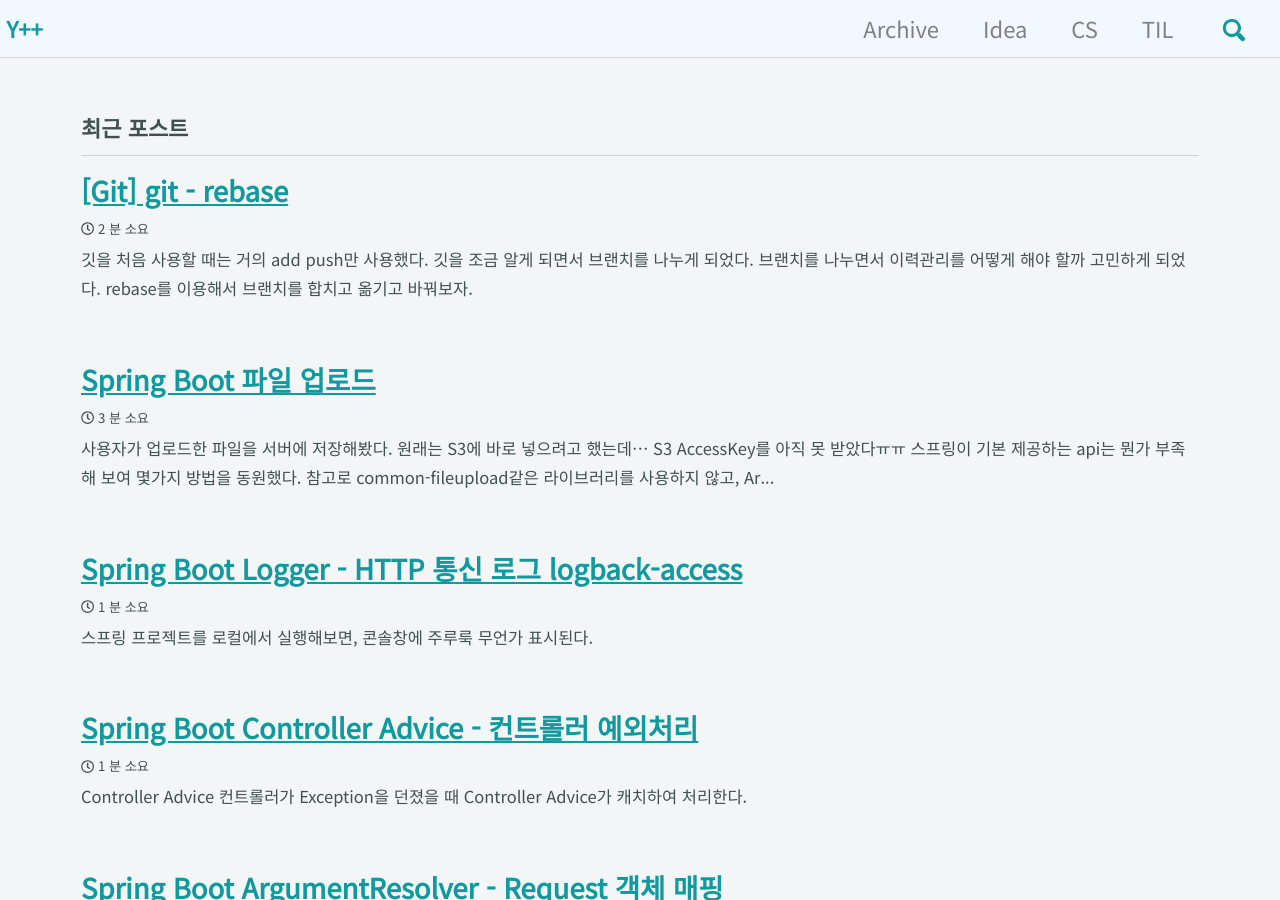
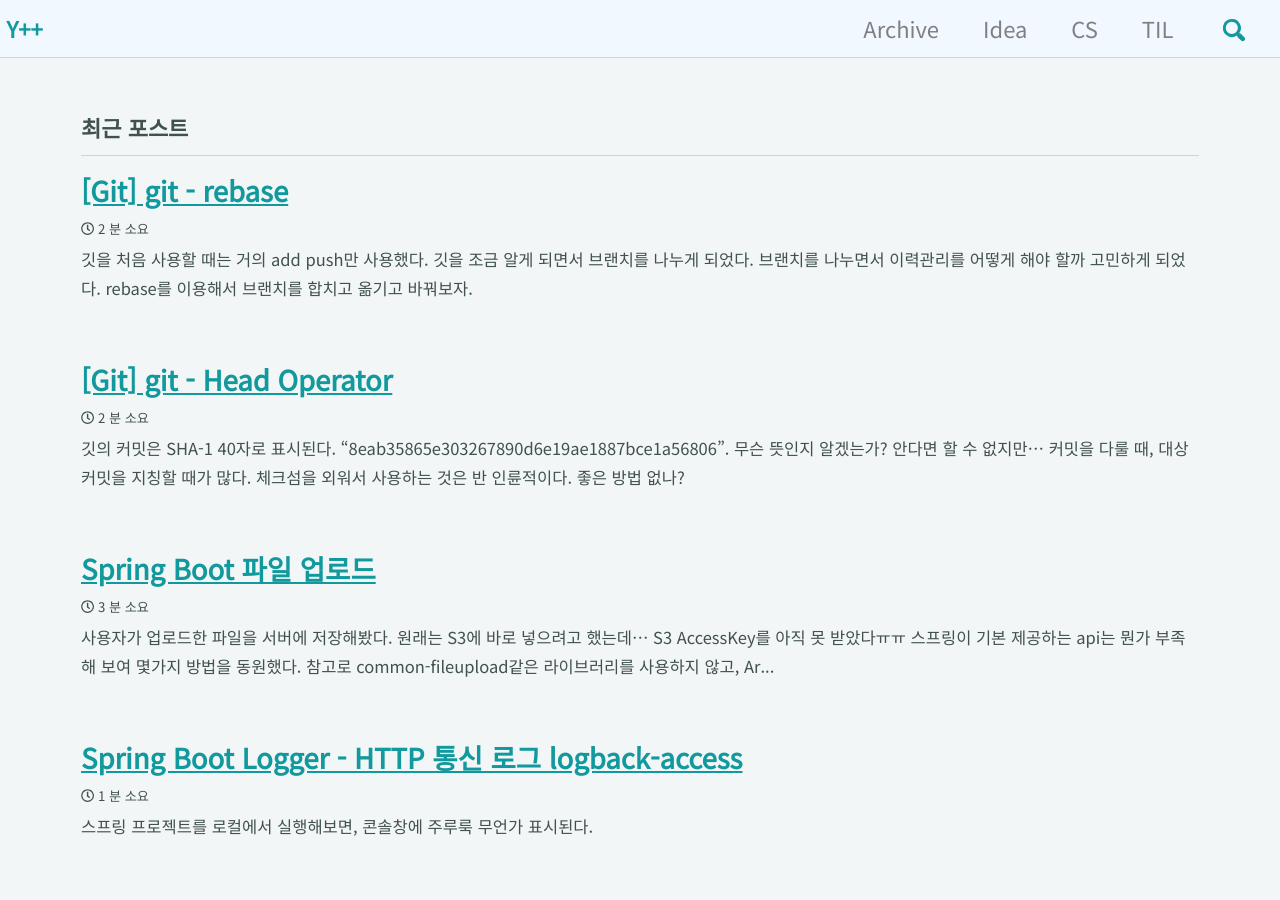
Before and after one commit to andole87/andole87.github.io, a Jekyll site: the page built from index.html, in a window 1280 px wide and 900 px high. Built offline with Jekyll 4.4.1, drawn with Linux system fonts in a browser that asks for light colours; cached includes are drawn as plain includes; the list of posts is cut into pages by our own code; part of the change alters nothing that is shown; some of the changed text lies outside the part shown.

Commit message:
add post

````diff
--- /dev/null
+++ b/_posts/2019-08-24-git-head-operator.md
@@ -0,0 +1,119 @@
+---
+published: true
+layout: single
+title: "[Git] git - Head Operator"
+category: CS
+comments: true
+---
+
+깃의 커밋은 SHA-1 40자로 표시된다. "8eab35865e303267890d6e19ae1887bce1a56806". 무슨 뜻인지 알겠는가? 안다면 할 수 없지만...
+커밋을 다룰 때, 대상 커밋을 지칭할 때가 많다. 체크섬을 외워서 사용하는 것은 반 인륜적이다. 좋은 방법 없나?
+
+HEAD Operator를 다룰 때가 되었다.
+
+## HEAD
+
+커밋들은 반드시 부모가 있어야 한다. 최초 커밋은 HEAD 자신이 부모가 된다.
+하지만 실제로 커밋들을 연결시키는 것은 브랜치다. 브랜치는 양방향 연결 리스트로 커밋을 관리한다.
+
+> 깃이 내부적으로 관리하는 branch의 형태를 보고 싶다면 `.git/logs/refs/heads/브랜치명`파일을 열어보시라.
+
+많은 깃 설명서에 나온 것처럼, HEAD는 브랜치를 가리키는 포인터다. HEAD는 브랜치를 가리키고, 브랜치는 커밋을 가리킨다.
+즉, **HEAD는 현재 브랜치의 최신 커밋을 가리키고 있다.**
+
+따라서 HEAD 연산자를 사용하면 현재 커밋을 기준으로 탐색할 수 있다.
+그리고 다음에 나오는 내용 모두, `HEAD`대신 특정 `BRANCH` 이름으로도 동작한다. 왜냐, `HEAD`는 브랜치의 참조 포인터에 불과하기 때문이다.
+
+### HEAD^
+
+현재 커밋의 이전 커밋을 가리킨다. 여기서 이전 커밋은 당연히 같은 브랜치의 이전 커밋이다.
+`HEAD^`표현은 `reset`할 때 많이 쓰인다.
+```bash
+git reset [option] HEAD^^^
+```
+
+현재 커밋 기준으로 3개 이전으로 돌아간다.
+
+### HEAD~n
+
+현재 커밋의 이전 n번째 커밋을 가리킨다. 많은 커밋을 돌아가야 한다면 `^`를 여러번 입력하기보다, `~n`을 사용하시라.
+```bash
+git reset [option] HEAD~3
+```
+
+현재 커밋 기준으로 3개 이전으로 돌아간다.
+
+### HEAD@{n}
+
+여러 git command로 HEAD가 이동했을 때, command 전의 커밋을 가리킨다.
+
+`A - B - C - D`
+
+`D`커밋에서 `reset`명령으로 `A` 커밋으로 돌아간 상황에서, `HEAD@{1}`는 `D`를 가리킨다.
+
+`reset`을 잘못했을 때 주로 사용했다.
+
+```bash
+git reset --hard HEAD^^^
+```
+
+엌! `reset`을 잘못했다. `HEAD^^`로 갔어야 했는데 `HEAD^^^`로 갔다. 난 망해따...  가 아니다.
+이 때 `HEAD@{n}`를 사용하면 `reset`이전으로 돌아갈 수 있다. (물론 가비지컬렉트 전일 때...)
+
+```bash
+git reset --hard HEAD@{1}
+```
+
+`reset` 명령 전의 커밋으로 `reset`한다.
+
+### ORIG_HEAD
+
+`HEAD@{1}`의 Alias다. 깃 명령 하나 전의 커밋을 가리킨다.
+
+### FETCH_HEAD
+
+`fetch` 명령 이후에, 타겟 브랜치는 `FETCH_HEAD`로 참조할 수 있다.
+
+```bash
+git fetch origin BRANCH
+
+
+git reset --hard origin/BRANCH
+git reset --hard FETCH_HEAD
+```
+
+아래 두 명령은 똑같이 동작한다.
+
+
+### BRANCH..BRANCH
+
+두 브랜치에서 공통이 아닌 커밋을 가리킨다.
+
+```
+[master]  B - C
+        /
+    A
+        \
+[some]    D - E
+```
+
+`master..some`은 E D,
+`some..master`는 C B이다.
+
+![double dot](https://user-images.githubusercontent.com/40727649/63639465-3b2edb80-c6ce-11e9-8fa5-d199d2be2bf8.png)
+
+### BRANCH...BRANCH
+
+두 브랜치에서 공통을 제외한 모든 커밋을 가리킨다.
+
+```
+[master]  B - C
+        /
+    A
+        \
+[some]    D - E
+```
+
+`master...some`은 E D C B
+
+![Triple dot](https://user-images.githubusercontent.com/40727649/63639464-39fdae80-c6ce-11e9-9121-76abbba228ca.png)
--- a/_posts/2019-08-24-git-rebase.md
+++ b/_posts/2019-08-24-git-rebase.md
@@ -13,7 +13,7 @@ rebase를 이용해서 브랜치를 합치고 옮기고 바꿔보자.
 
 `merge`와 `rebase` 모두 두 브랜치를 합치는 것이다. 뭐가 다를까?
 
-**`merge`는 두 브랜치를 동시에 가리키는 `merge commit`이 새로 만드는 것이다.**
+**`merge`는 두 브랜치를 동시에 가리키는 `merge commit`을 새로 만드는 것이다.**
 `merge commit`을 새로 만들기 때문에, 통합될 **두 브랜치에는 아무 영향이 없다**
 
 **`rebase`는 타겟 브랜치로 현재 브랜치가 이동하는 것이다.**
@@ -27,7 +27,7 @@ rebase를 이용해서 브랜치를 합치고 옮기고 바꿔보자.
 
 ## 기본 사용
 
-```git
+```bash
 // 현재 from 브랜치
 git rebase [합칠_브랜치_명]
 ```
@@ -40,7 +40,7 @@ git rebase [합칠_브랜치_명]
 
 ## onto 옵션
 
-```git
+```bash
 git rebase --onto [타겟_브랜치] [옮겨갈_커밋범위의_하나_이전_커밋] [옮겨갈_커밋범위의_마지막_커밋]
 ```
 
@@ -51,7 +51,7 @@ feat   : A - Z - C - D
 
 공통 커밋은 `A`이므로 `feat`브랜치의 `Z - C - D`가 옮겨갈 것이다. 그러나 `C - D`만 옮기고 싶다면? `--onto`를 사용하자.
 
-```git
+```bash
 git rebase --onto master Z D
 ```
 feat 브랜치의 C부터 D까지가 master로 옮겨간다.
@@ -62,7 +62,7 @@ feat 브랜치의 C부터 D까지가 master로 옮겨간다.
 
 `--exec`는 `rebase`커밋을 만들 때마다 인자로 전달한 커맨드를 실행한다.
 
-```git
+```bash
 git rebase --exec [타겟_브랜치] [실행할_커맨드]
 ```
 
@@ -71,7 +71,7 @@ git rebase --exec [타겟_브랜치] [실행할_커맨드]
 
 - 커밋 작성자 바꾸기
 
-```git
+```bash
 git rebase --exec master "git commit --amend --author=\"Linus Torvalds <Linus@zzang.zzang.man>\""
 ```
 브랜치의 모든 커밋이 `master`로 이동하면서, 커밋 작성자의 이름을 "Linus Torvalds", 이메일을 "Linus@zzang.zzang.man"으로 바꾼다.
````
